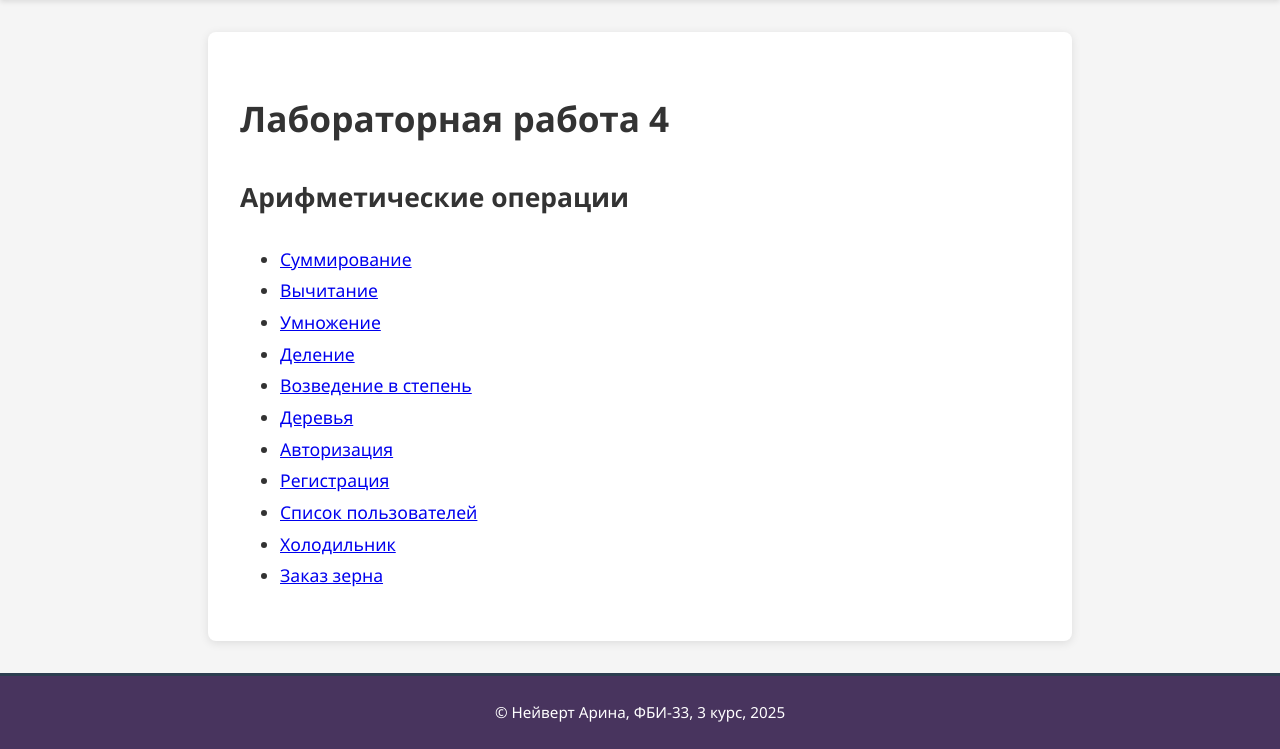
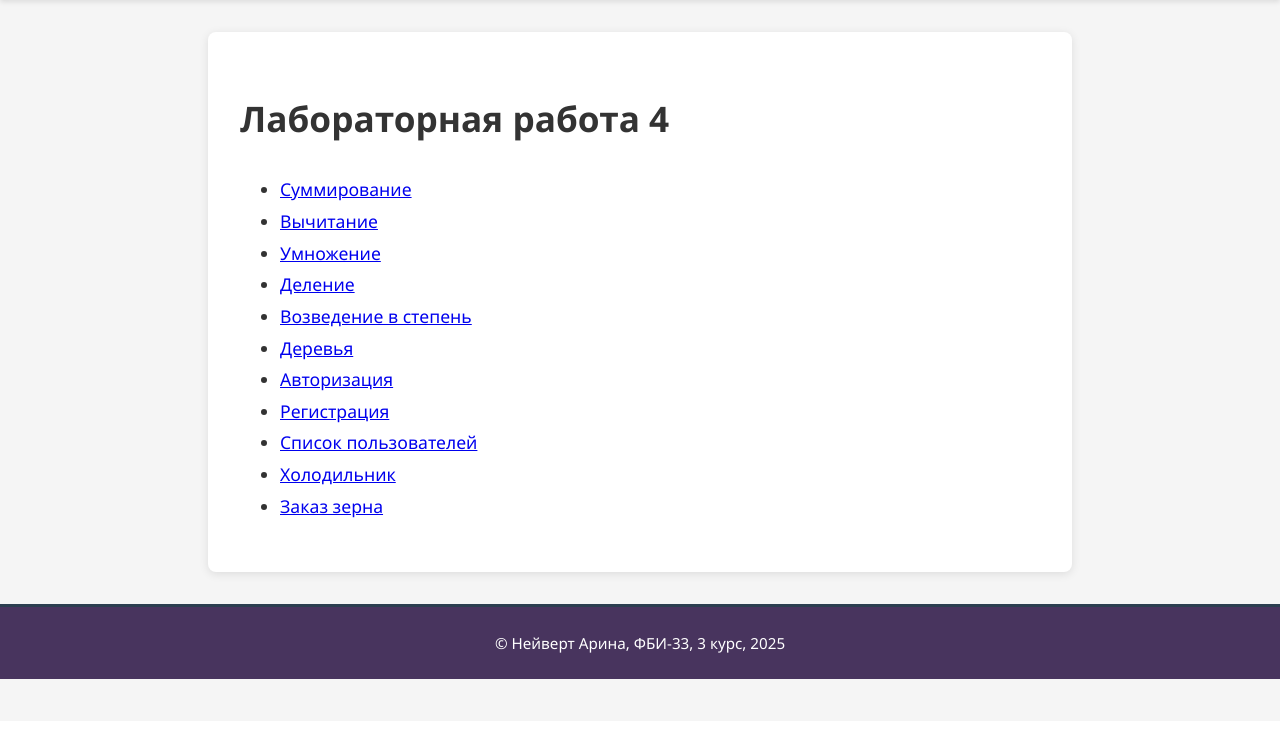
Before and after one commit to AriNeyvert/web-back-labs, a Flask app: page /lab4/ in a window 1280 px wide. Shown: the part 79-828 px from the top of the page. After the commit the page ends 758 px from the top, so only its background shows below. Run offline with Flask 3, Linux system fonts and the light colour scheme.

Commit message:
меню

```diff
--- a/templates/lab4/lab4.html
+++ b/templates/lab4/lab4.html
@@ -5,7 +5,6 @@
 
 {% block main %}
     <h1>Лабораторная работа 4</h1>
-    <h2>Арифметические операции</h2>
     <ul>
         <li><a href="/lab4/sum-form">Суммирование</a></li>
         <li><a href="/lab4/sub-form">Вычитание</a></li>
```
